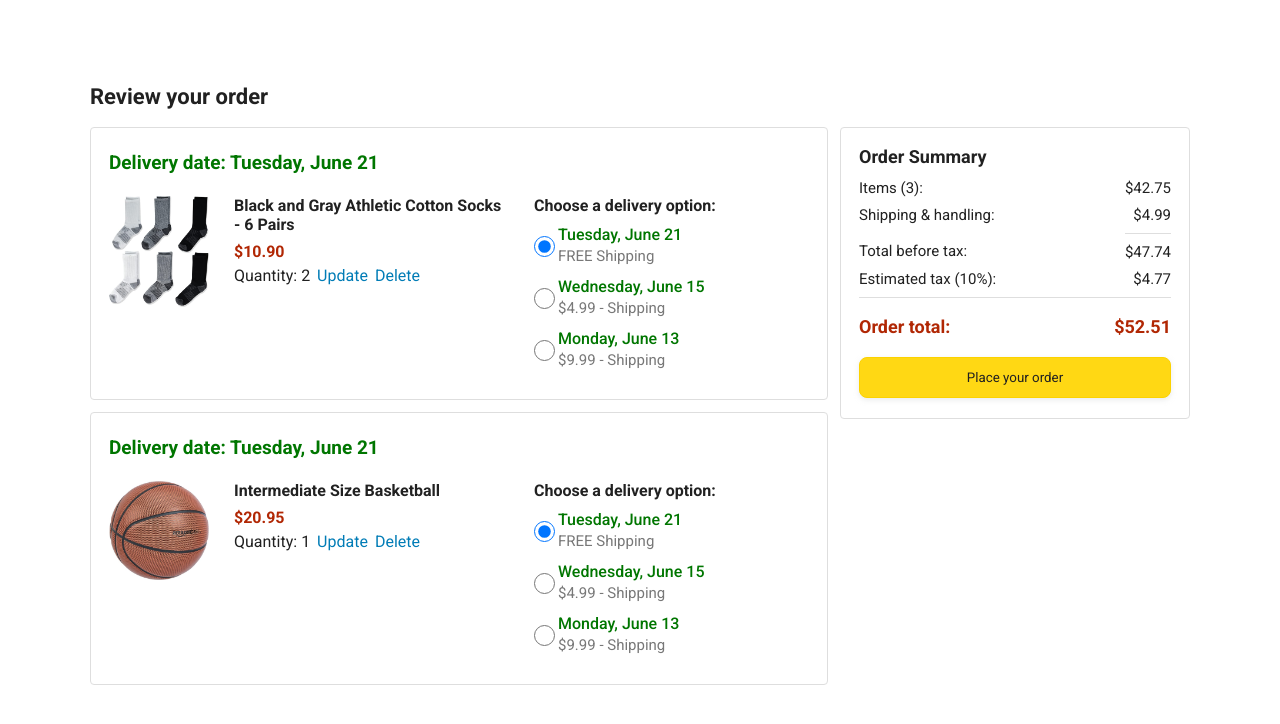
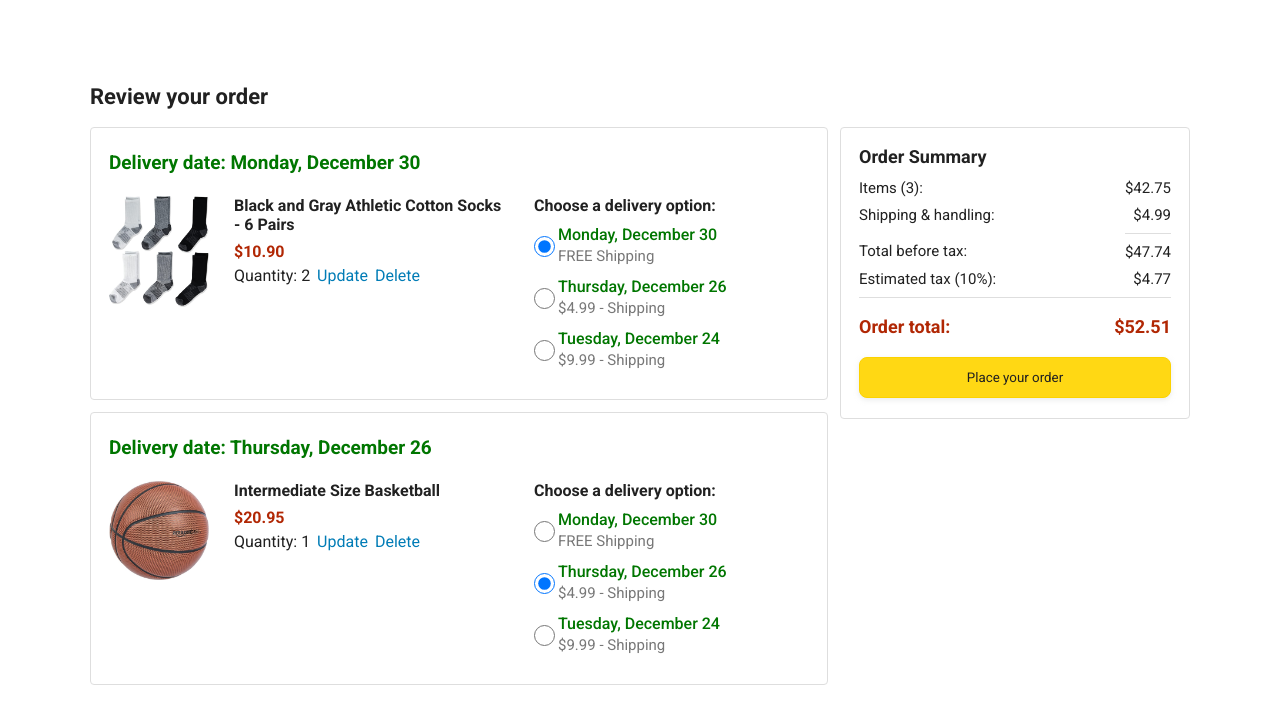
Before and after one commit to ManishSilwal/ecommerce-website-Javascript, a plain HTML site: page checkout.html in a window 1280 px wide. Shown: the part 56-780 px from the top of the page. Drawn offline with nearby package versions, Linux system fonts and the light colour scheme.

Commit message:
Save data and generate HTML for delivery options

```diff
--- a/data/cart.js
+++ b/data/cart.js
@@ -3,13 +3,14 @@ export let cart = JSON.parse(localStorage.getItem('cart'));
 if(!cart){
     cart = [{
         productId: 'e43638ce-6aa0-4b85-b27f-e1d07eb678c6',
-        quantity: 2
+        quantity: 2,
+        deliveryOptionId: '1'
     }, {
         productId: '15b6fc6f-327a-4ec4-896f-486349e85a3d',
-        quantity: 1
+        quantity: 1,
+        deliveryOptionId: '2'
     }];
 }
-
 
 function saveToStorage(){
     localStorage.setItem('cart', JSON.stringify(cart));
@@ -27,7 +28,8 @@ export function addToCart(productId){
     }else{
         cart.push({
             productId: productId,
-            quantity: 1
+            quantity: 1,
+            deliveryOptionId: '1'
         });
     }
     saveToStorage();
--- /dev/null
+++ b/data/deliveryOptions.js
@@ -0,0 +1,14 @@
+export const deliveryOptions = [{
+    id: '1',
+    deliveryDays: 7,
+    priceCents: 0
+
+}, {
+    id: '2',
+    deliveryDays: 3,
+    priceCents: 499
+}, {
+    id: '3',
+    deliveryDays: 1,
+    priceCents: 999
+}];
--- a/scripts/checkout.js
+++ b/scripts/checkout.js
@@ -1,6 +1,8 @@
 import {cart, removeFromCart} from "../data/cart.js";
 import {products} from "../data/products.js";
 import { formatCurrency } from "./utils/money.js";
+import dayjs from 'https://unpkg.com/dayjs@1.11.10/esm/index.js';
+import {deliveryOptions} from '../data/deliveryOptions.js';
 
 let cartSummaryHTML = '';
 
@@ -14,10 +16,24 @@ cart.forEach((cartItem) =>{
         }
     });
 
+    let deliveryOption;
+    const deliveryOptionId = cartItem.deliveryOptionId;
+    deliveryOptions.forEach((option) =>{
+        if(option.id === deliveryOptionId )
+            deliveryOption = option;
+    });
+    const today = dayjs();
+    const deliveryDate = today.add(
+        deliveryOption.deliveryDays,
+        'days'
+    )
+    const dateString = deliveryDate.format('dddd, MMMM D');
+
+
     cartSummaryHTML +=
         `<div class="cart-item-container js-cart-container-${matchingProduct.id}">
             <div class="delivery-date">
-                Delivery date: Tuesday, June 21
+                Delivery date: ${dateString}
             </div>
 
             <div class="cart-item-details-grid">
@@ -49,48 +65,10 @@ cart.forEach((cartItem) =>{
                 <div class="delivery-options-title">
                     Choose a delivery option:
                 </div>
-                <div class="delivery-option">
-                    <input type="radio" checked
-                    class="delivery-option-input"
-                    name="delivery-option-${matchingProduct.id}">
-                    <div>
-                    <div class="delivery-option-date">
-                        Tuesday, June 21
-                    </div>
-                    <div class="delivery-option-price">
-                        FREE Shipping
-                    </div>
-                    </div>
-                </div>
-                <div class="delivery-option">
-                    <input type="radio"
-                    class="delivery-option-input"
-                    name="delivery-option-${matchingProduct.id}">
-                    <div>
-                    <div class="delivery-option-date">
-                        Wednesday, June 15
-                    </div>
-                    <div class="delivery-option-price">
-                        $4.99 - Shipping
-                    </div>
-                    </div>
-                </div>
-                <div class="delivery-option">
-                    <input type="radio"
-                    class="delivery-option-input"
-                    name="delivery-option-${matchingProduct.id}">
-                    <div>
-                    <div class="delivery-option-date">
-                        Monday, June 13
-                    </div>
-                    <div class="delivery-option-price">
-                        $9.99 - Shipping
-                    </div>
-                    </div>
-                </div>
+                    ${deliveryOptionsHTML(matchingProduct, cartItem)}
                 </div>
             </div>
-              </div>
+        </div>
         `;
 
 });
@@ -107,3 +85,39 @@ document.querySelectorAll('.js-delete-link')
             cartContainer.remove();
         });
     });
+
+
+function deliveryOptionsHTML(matchingProduct, cartItem){
+    let html = '';
+    deliveryOptions.forEach((deliveryOption) =>{
+        const today = dayjs();
+        const deliveryDate = today.add(
+            deliveryOption.deliveryDays,
+            'days'
+        )
+        const dateString = deliveryDate.format('dddd, MMMM D');
+        const priceCentsHTML = deliveryOption.priceCents === 0 ? `FREE Shipping`
+        : `$${formatCurrency(deliveryOption.priceCents)} - Shipping`
+
+        const isChecked = deliveryOption.id === cartItem.deliveryOptionId;
+
+        html += `
+            <div class="delivery-option">
+                <input type="radio"
+                ${isChecked ? 'checked' : ''}
+                class="delivery-option-input"
+                name="delivery-option-${matchingProduct.id}">
+                <div>
+                <div class="delivery-option-date">
+                    ${dateString}
+                </div>
+                <div class="delivery-option-price">
+                    ${priceCentsHTML}
+                </div>
+                </div>
+            </div>`
+    });
+
+    return html;
+
+}
```
Also changed, not shown: checkout.html (+1 -1 lines).
